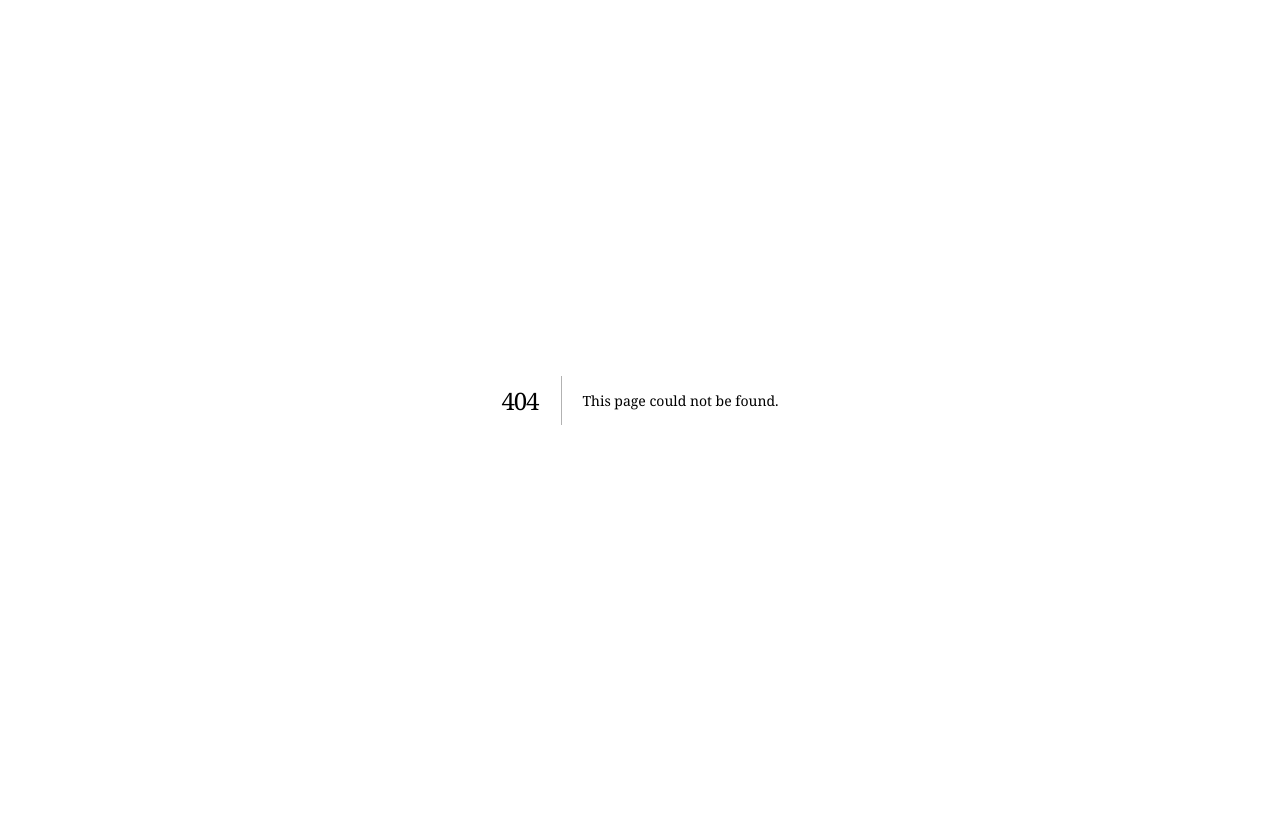
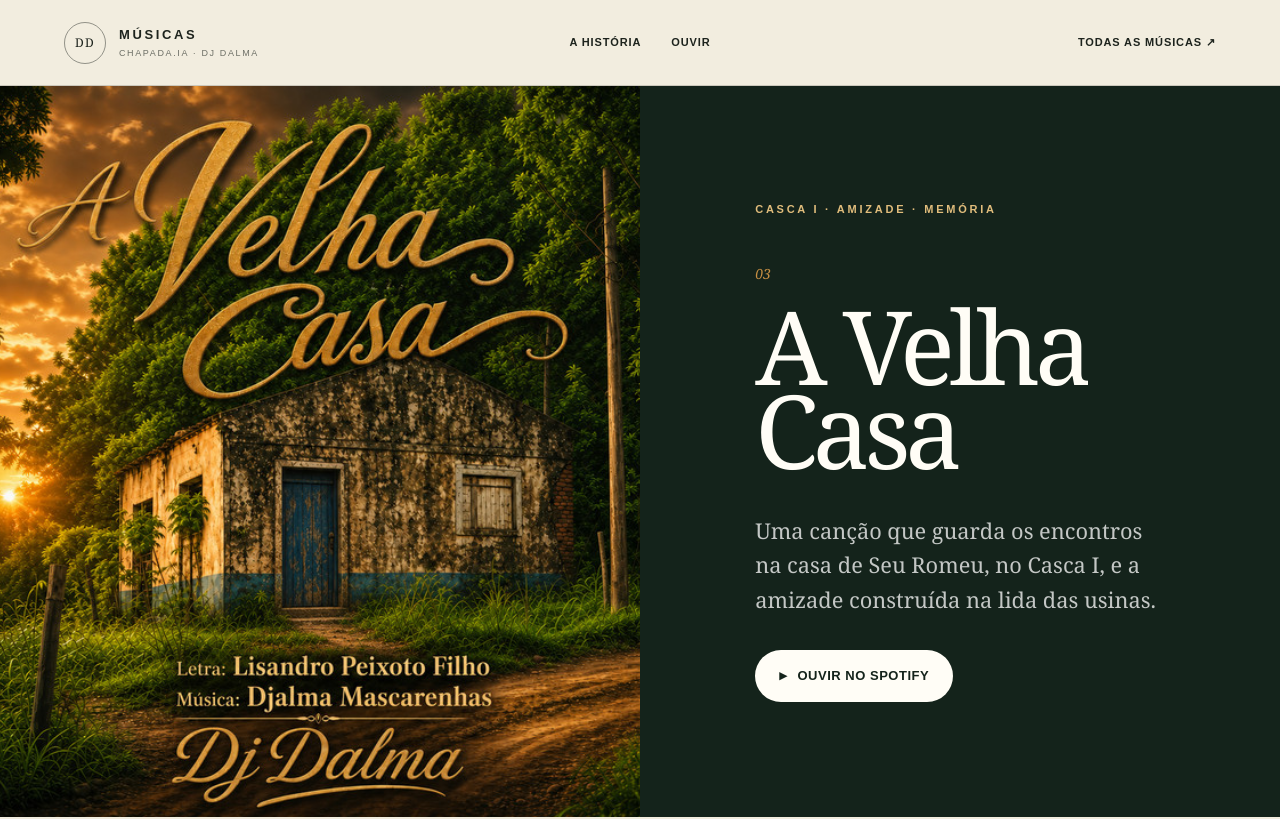
Before and after one commit to djmascarenhas/riodacasca-oficial, a Next.js app: page /musicas/a-velha-casa in a window 1280 px wide. Before the commit this address had no page. Shown: the top 819 px of the page. Built offline with nearby package versions, Linux system fonts and the light colour scheme.

Commit message:
Adiciona A Velha Casa ao acervo musical

```diff
--- /dev/null
+++ b/app/musicas/a-velha-casa/page.tsx
@@ -0,0 +1,51 @@
+import { headers } from "next/headers";
+import ReleasePage, { type Release } from "../components/ReleasePage";
+
+export const metadata = {
+  title: { absolute: "A Velha Casa | DJ Dalma" },
+  description: "Uma canção sobre os encontros, a amizade e as lembranças construídas no Casca I.",
+  alternates: { canonical: "/musicas/a-velha-casa" },
+  openGraph: {
+    url: "/musicas/a-velha-casa",
+    type: "music.song",
+    title: "A Velha Casa | DJ Dalma",
+    description: "Uma canção sobre os encontros, a amizade e as lembranças construídas no Casca I.",
+    images: [{ url: "/musicas/images/a-velha-casa.jpg", width: 640, height: 640, alt: "Capa de A Velha Casa, de DJ Dalma" }],
+  },
+  twitter: { card: "summary_large_image", images: ["/musicas/images/a-velha-casa.jpg"] },
+};
+
+const spotifyAlbum = "https://open.spotify.com/intl-pt/album/45fIPcsI74zrZvIdaNDo5n";
+
+const release: Release = {
+  mark: "03",
+  title: "A Velha Casa",
+  kicker: "Casca I · amizade · memória",
+  lead: "Uma canção que guarda os encontros na casa de Seu Romeu, no Casca I, e a amizade construída na lida das usinas.",
+  image: "/musicas/images/a-velha-casa.jpg",
+  imageAlt: "Capa oficial de A Velha Casa, de DJ Dalma",
+  storyTitle: "A casa onde a amizade se encontrava.",
+  story: [
+    "Em “A Velha Casa”, o letrista recorda os encontros na casa de Seu Romeu, no Casca I. Depois da jornada nas usinas do Casca, funcionários se reuniam ali para prolongar a convivência em amizade.",
+    "Havia partidas de truco, muita conversa, uma dose de cachaça e um pedaço de caju cortado — fruto típico da região. A composição devolve valor a esses gestos simples do cotidiano, que fizeram da casa um lugar de lembrança coletiva.",
+  ],
+  details: [
+    { label: "Encontro", title: "A casa de Seu Romeu", text: "Um ponto de reunião no Casca I, onde a convivência seguia para além do horário de trabalho." },
+    { label: "Amizade", title: "Construída na lida", text: "A canção reconhece os vínculos criados no dia a dia entre funcionários das usinas do Casca." },
+    { label: "Memória", title: "Truco, cachaça e caju", text: "Conversas, jogo e sabores da região aparecem como marcas afetivas de uma época compartilhada." },
+  ],
+  themes: ["Casca I", "Amizade", "Trabalho", "Memória", "Caju"],
+  listenHref: spotifyAlbum,
+  listenLabel: "Ouvir no Spotify",
+  listenLinks: [{ label: "Spotify", href: spotifyAlbum }],
+  related: [
+    { title: "Rio da Casca, Meu Chão", href: "rio-da-casca-meu-chao" },
+    { title: "Joaquina de Mina", href: "joaquina-de-mina" },
+  ],
+};
+
+export default async function Page() {
+  const requestHeaders = await headers();
+  const host = (requestHeaders.get("x-forwarded-host") ?? requestHeaders.get("host") ?? "").split(":")[0].toLowerCase();
+  return <ReleasePage release={release} portalHref={host === "musicas.chapada.ia.br" ? "/" : "/musicas"} sharePath="/musicas/a-velha-casa" />;
+}
--- a/app/musicas/components/FeaturedCarousel.tsx
+++ b/app/musicas/components/FeaturedCarousel.tsx
@@ -5,8 +5,9 @@ import { useEffect, useState } from "react";
 const slides = [
   { number: "01", title: "Valentim há de Voltar", detail: "Uma história de Mato Grosso", image: "/musicas/og/valentim-ha-de-voltar.png", href: "valentim-ha-de-voltar" },
   { number: "02", title: "Rio da Casca, Meu Chão", detail: "Memória, território e pertencimento", image: "/musicas/og/rio-da-casca-meu-chao.png", href: "rio-da-casca-meu-chao" },
-  { number: "03", title: "Pedra Rara", detail: "Trabalho, busca e descoberta", image: "/musicas/og/pedra-rara.png", href: "pedra-rara" },
-  { number: "04", title: "Joaquina de Mina", detail: "Memória, presença e resistência", image: "/musicas/og/joaquina-de-mina.png", href: "joaquina-de-mina" },
+  { number: "03", title: "A Velha Casa", detail: "Encontros, amizade e memória do Casca I", image: "/musicas/images/a-velha-casa.jpg", href: "a-velha-casa" },
+  { number: "04", title: "Pedra Rara", detail: "Trabalho, busca e descoberta", image: "/musicas/og/pedra-rara.png", href: "pedra-rara" },
+  { number: "05", title: "Joaquina de Mina", detail: "Memória, presença e resistência", image: "/musicas/og/joaquina-de-mina.png", href: "joaquina-de-mina" },
 ];
 
 export default function FeaturedCarousel({ portalBase }: { portalBase: string }) {
--- a/app/musicas/page.tsx
+++ b/app/musicas/page.tsx
@@ -33,6 +33,15 @@ const catalog = [
     status: "Disponível na Apple Music",
     featured: false,
     external: "https://music.apple.com/br/album/rio-da-casca-meu-ch%C3%A3o/6789545608?i=6789545740",
+  },
+  {
+    title: "A Velha Casa",
+    subtitle: "Encontros, amizade e memória do Casca I",
+    image: "/musicas/images/a-velha-casa.jpg",
+    href: "a-velha-casa",
+    status: "Disponível no Spotify",
+    featured: false,
+    external: "https://open.spotify.com/intl-pt/album/45fIPcsI74zrZvIdaNDo5n",
   },
   {
     title: "Pedra Rara",
--- a/app/musicas/sitemap.ts
+++ b/app/musicas/sitemap.ts
@@ -2,7 +2,7 @@ import type { MetadataRoute } from "next";
 
 export default function sitemap(): MetadataRoute.Sitemap {
   const base = "https://riodacasca.chapada.ia.br/musicas";
-  const pages: MetadataRoute.Sitemap = ["", "/valentim-ha-de-voltar", "/rio-da-casca-meu-chao", "/pedra-rara", "/joaquina-de-mina"].map((path, index) => ({
+  const pages: MetadataRoute.Sitemap = ["", "/valentim-ha-de-voltar", "/rio-da-casca-meu-chao", "/a-velha-casa", "/pedra-rara", "/joaquina-de-mina"].map((path, index) => ({
     url: `${base}${path}`,
     lastModified: new Date(),
     changeFrequency: index === 0 ? ("weekly" as const) : ("monthly" as const),
```
Also changed, not shown: public/musicas/images/a-velha-casa.jpg (added).
